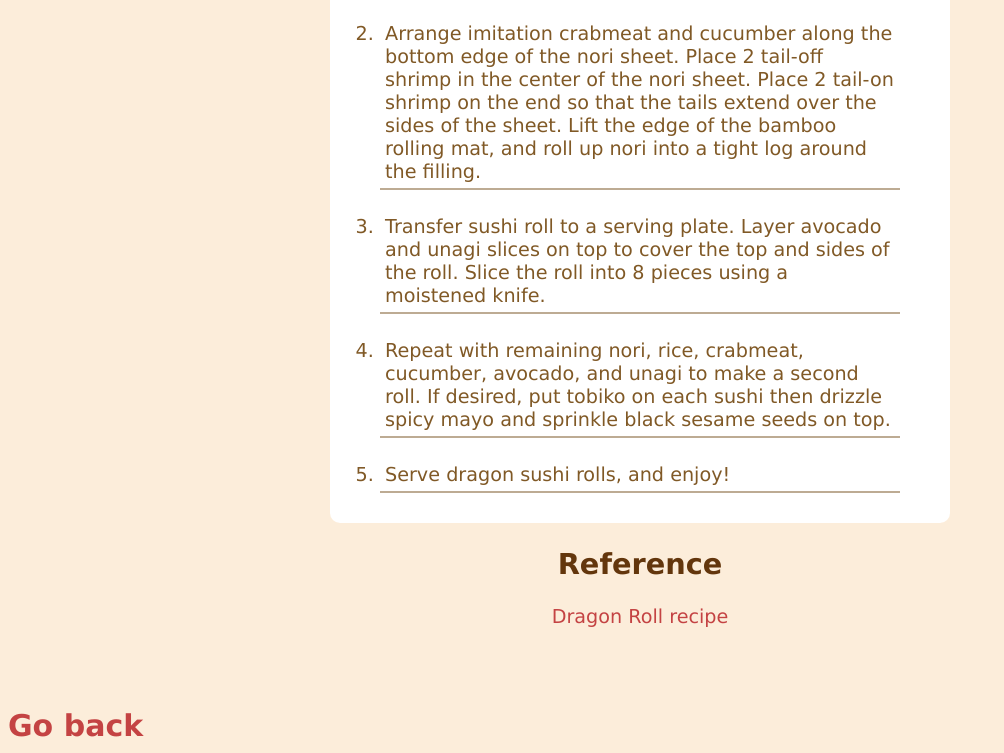
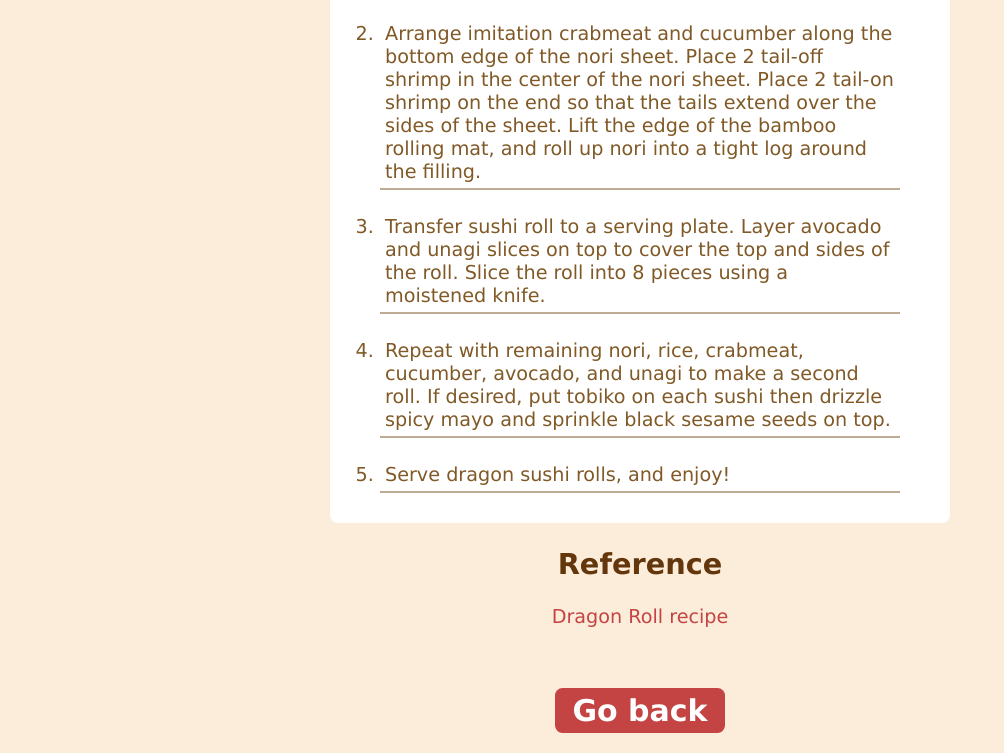
Before and after one commit to LuisGarrillo/odin-recipes, a plain HTML site: page recipes/dragon-rolls.html in a window 1280 px wide. Shown: the part 2254-3007 px from the top of the page, without its empty margins (0-1004 px from the left). Drawn offline with Linux system fonts and the light colour scheme.

Commit message:
Finish adding style to dragon rolls recipe page

```diff
--- a/recipes/dragon-rolls.html
+++ b/recipes/dragon-rolls.html
@@ -73,11 +73,13 @@
             </ol>
         </div>
 
+        <footer>
+            <h2>Reference</h2>
+            <a class="reference-link" href="https://recipes.net/main-dish/seafood/dragon-roll-recipe/" target="_blank" rel="noopener noreferrer">Dragon Roll recipe</a>
 
-        <h2>Reference</h2>
-        <a class="reference-link" href="https://recipes.net/main-dish/seafood/dragon-roll-recipe/" target="_blank" rel="noopener noreferrer">Dragon Roll recipe</a>
-        <div class="exit-container">
             <a class="exit" href="../index.html">Go back</a>
-        </div>
+        </footer>
+
+
     </body>
 </html>
--- a/styles/style.css
+++ b/styles/style.css
@@ -31,7 +31,7 @@ h1 {
     width: 600px;
     background-color: #fff;
     padding: 10px;
-    border-radius: 10px;
+    border-radius: 7.5px;
     margin: 0 auto;
 }
 
@@ -64,6 +64,15 @@ h1 {
 }
 
 .exit {
+    display:block;
     font-size: 30px;
     font-weight: bold;
+    color: #fff;
+    text-align: center;
+    background-color: rgb(196, 67, 67);
+
+    width: 150px;
+    padding:5px 10px;
+    border-radius: 7.5px;
+    margin: 60px auto 20px auto;
 }
```
